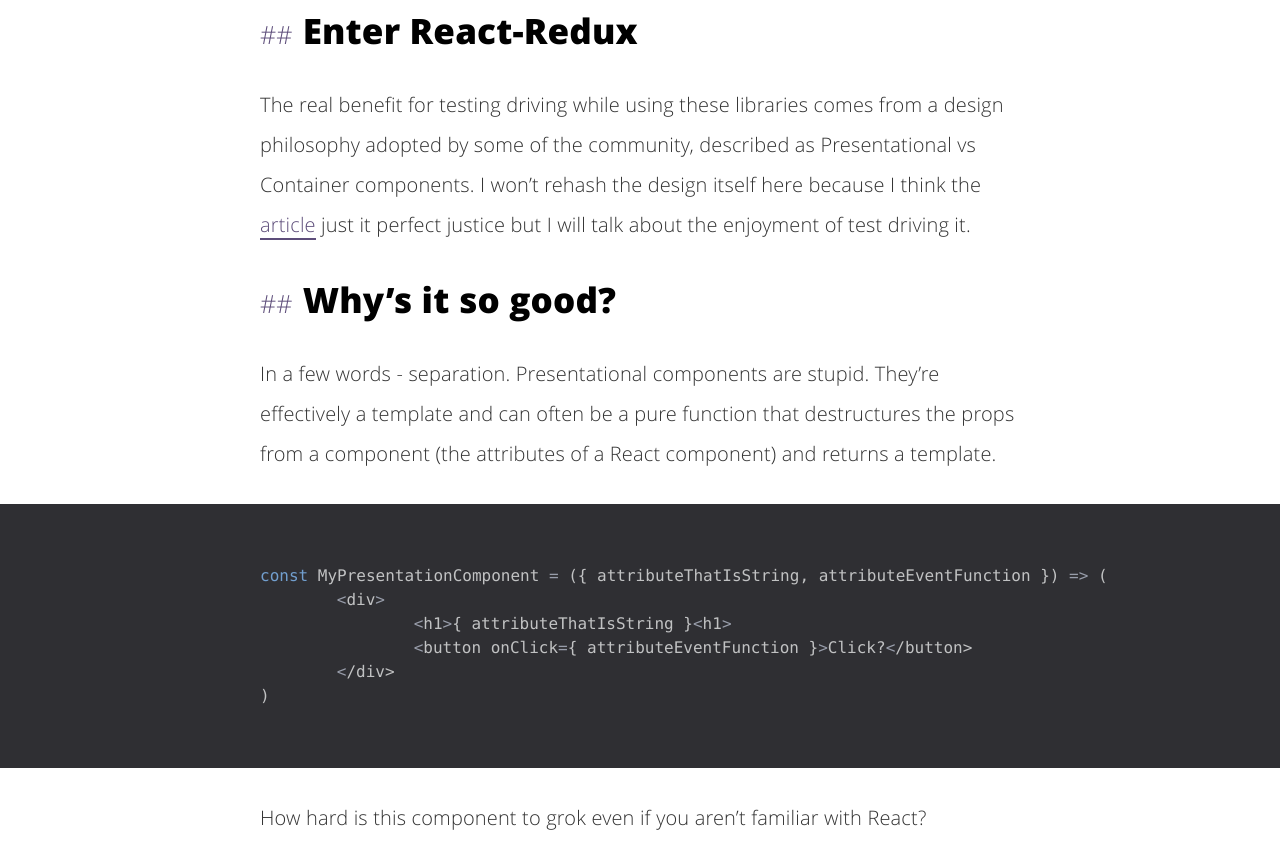
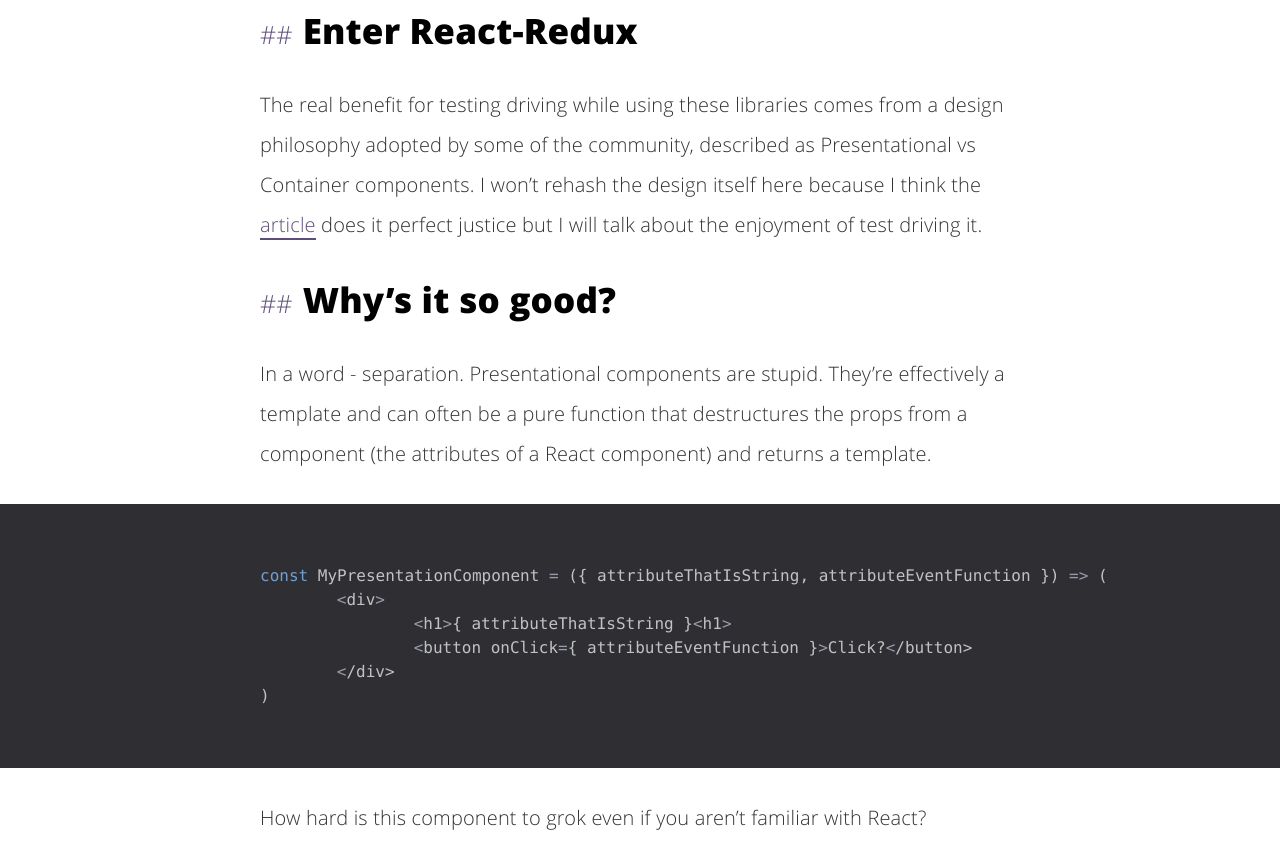
Before and after one commit to butlersrepos/butlersrepos.github.io, a Jekyll site: the page built from _posts/2017-05-07-testability-react.md, in a window 1280 px wide and 900 px high, scrolled down 1891 px, cut to the strip 49-900 px from the top of the window. Built offline with Jekyll 4.4.1, drawn with Linux system fonts in a browser that asks for light colours; comment, search, counter and statistics services are not loaded.

Commit message:
Typos fixing in react testing article

```diff
--- a/_posts/2017-05-07-testability-react.md
+++ b/_posts/2017-05-07-testability-react.md
@@ -29,10 +29,10 @@ I've spoke of Jest before but this article is more about the associated librarie
 <img src="http://facebook.github.io/jest/img/opengraph.png" height="150"/>
 
 ## Enter React-Redux
-The real benefit for testing driving while using these libraries comes from a design philosophy adopted by some of the community, described as Presentational vs Container components. I won't rehash the design itself here because I think the [article](https://medium.com/@dan_abramov/smart-and-dumb-components-7ca2f9a7c7d0) just it perfect justice but I will talk about the enjoyment of test driving it.
+The real benefit for testing driving while using these libraries comes from a design philosophy adopted by some of the community, described as Presentational vs Container components. I won't rehash the design itself here because I think the [article](https://medium.com/@dan_abramov/smart-and-dumb-components-7ca2f9a7c7d0) does it perfect justice but I will talk about the enjoyment of test driving it.
 
 ## Why's it so good?
-In a few words - separation. Presentational components are stupid. They're effectively a template and can often be a pure function that destructures the props from a component (the attributes of a React component) and returns a template.
+In a word - separation. Presentational components are stupid. They're effectively a template and can often be a pure function that destructures the props from a component (the attributes of a React component) and returns a template.
 {% highlight javascript %}
 const MyPresentationComponent = ({ attributeThatIsString, attributeEventFunction }) => (
 	<div>
```
